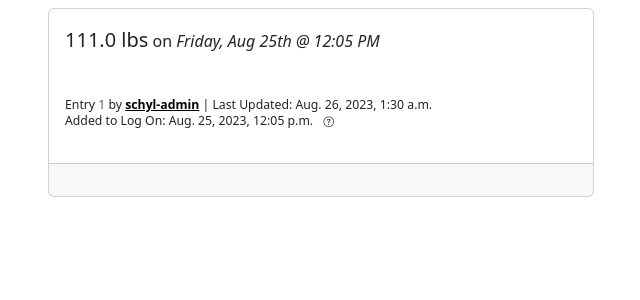
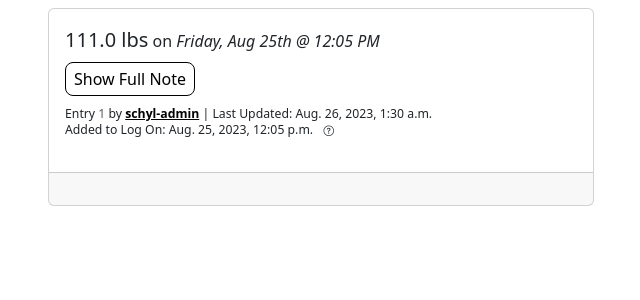
Before and after one commit to Schyler-Lowry/fitness-tracking-app, a Django app: page /1/detail in a window 1280 px wide. Shown: the part 85-385 px from the top of the page, without its empty margins (34-674 px from the left). Run offline with Django 4.2, Linux system fonts and the light colour scheme; data comes from the database, SQL or seed files in the repository; both versions use the stored data as it was after the commit; tables that the repository leaves empty hold one stand-in row (values such as "Sample post"); parts of the project's set-up code (start-up, migrations or seed data) failed here and were passed over; some libraries are stand-ins or nearby versions.

Commit message:
Add readmore button to cards. Add styles.css, which has the readmore functionality.

```diff
--- /dev/null
+++ b/static/styles.css
@@ -0,0 +1,70 @@
+.cutoff-text {
+  --max-lines: 1;
+  --line-height: 1.5;
+
+  max-height: calc(var(--max-lines) * 1em * var(--line-height));
+  line-height: var(--line-height);
+
+  overflow: hidden;
+
+  text-overflow: ellipsis;
+  position: relative;
+  white-space: nowrap;
+
+  margin-bottom: 0.75em;
+}
+
+.cutoff-text:has(+ .expand-btn:not(:checked))::before {
+  content: "";
+  position: absolute;
+  height: calc(1em * var(--line-height));
+  width: 100%;
+  bottom: 0;
+
+  background: linear-gradient(to end, transparent, white);
+}
+
+.expand-btn {
+  appearance: none;
+  border: 1px solid black;
+
+  padding: 0.25em;
+  padding-left: 0.5em;
+  padding-right: 0.5em;
+  border-radius: 0.5em;
+  cursor: pointer;
+  margin-bottom: 0.5em;
+  margin-top: -1rem;
+}
+
+.expand-btn:hover {
+  background-color: #ccc;
+}
+
+.expand-btn::before {
+  content: "Show Full Note";
+}
+
+.expand-btn:checked::before {
+  content: "Show Less";
+}
+
+.cutoff-text:has(+ .expand-btn:checked) {
+  max-height: none;
+  white-space: wrap;
+}
+
+.spacer-btn {
+  appearance: none;
+
+  padding: 1.2em;
+  padding-left: 0.5em;
+  padding-right: 0.5em;
+  border-radius: 0.5em;
+  margin-bottom: 0.5em;
+  margin-top: -1rem;
+}
+
+.spacer-btn::before {
+  content: "";
+}
--- a/templates/weight_entry_detail.html
+++ b/templates/weight_entry_detail.html
@@ -1,8 +1,10 @@
 {% extends 'base.html' %}
 {% load range_filter %}
+{% load static %}
 
 {% block content %}
 {% include "partials/_messages.html" %}
+<link rel="stylesheet" type="text/css" href="{% static 'styles.css' %}"/>
 
 <div class="row justify-content-md-start">
 
@@ -11,7 +13,7 @@
             <div class="card-body">
                 <span class="fs-5 fw-medium">{{weightentry.weight}} lbs</span> on <span class="fw-medium fst-italic">{{weightentry.recorded|date:"l"}}, {{weightentry.recorded|date:"M jS"}} @ {{weightentry.recorded|date:"g:i A"}}</span>
 
-            <p>
+            <!-- <p>
                 {% if weightentry.note|length >= 1  %}
                     {{weightentry.note|slice:"30"}}
                     {% if weightentry.note|length > 30 %}
@@ -20,7 +22,12 @@
                 {% else %}
                 <br>
                 {% endif %}
+            </p> -->
+            <p class="cutoff-text">
+                {{weightentry.note}}
+
             </p>
+            <input class="expand-btn" type="checkbox">
 
             <p class="lh-1">
                 <small><small>Entry <span class="text-muted">{{weightentry.pk}}</span> by <a class="fw-bold text-black" href="{% url "user_profile" weightentry.user.pk %}">{{weightentry.user}}</a> {% if weightentry.updated|date:"m/d/y H:i:s" != weightentry.created|date:"m/d/y H:i:s" %}| Last Updated: {{weightentry.updated}} {% endif %}</small></small>
```
Also changed, not shown: templates/home.html (+17 -2 lines), db.sqlite3.
